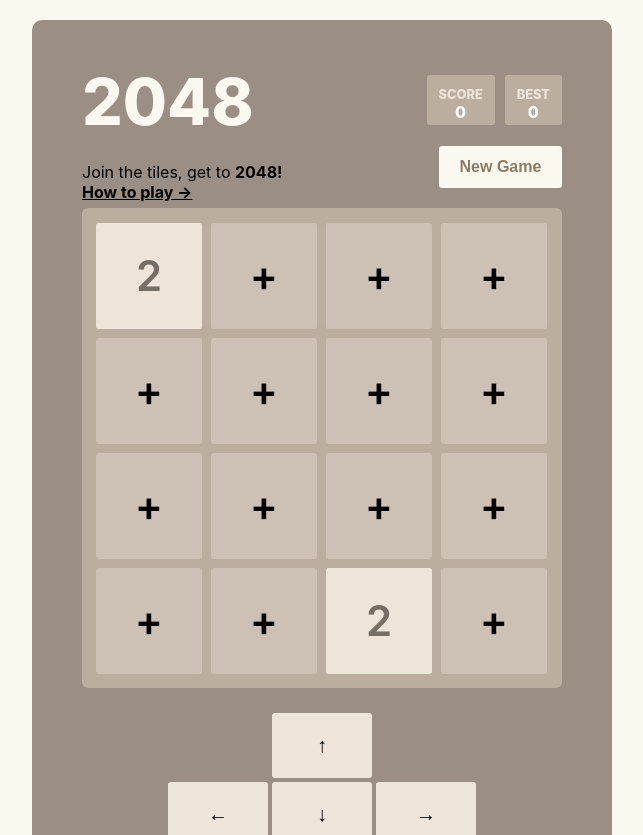
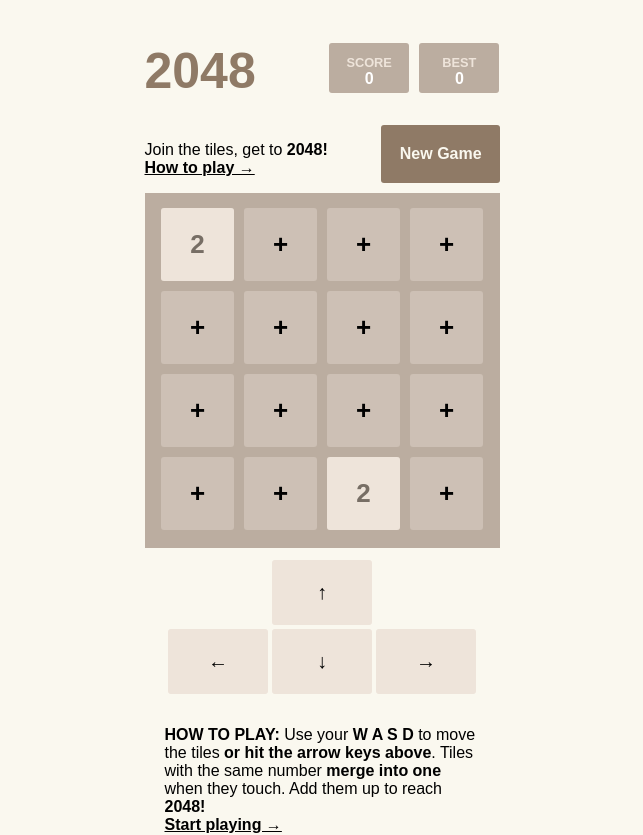
Before and after one commit to jpmgoes/2048-Game, a React (Create React App) app: page / in a window 1280 px wide. Shown: the top 835 px of the page, without its empty margins (318-961 px from the left). Built offline with nearby package versions, Linux system fonts and the light colour scheme.

Commit message:
css-refactored

```diff
--- a/src/App.js
+++ b/src/App.js
@@ -44,7 +44,7 @@
   function changeArrow(className) {
     const arrow = document.querySelector("." + className);
     if (arrow) {
-      setTimeout(() => (arrow.style.background = "#9b8e84"), 10);
+      arrow.style.background = "#9b8e84";
       setTimeout(() => (arrow.style.background = "#eee4da"), 150);
     }
   }
@@ -72,19 +72,19 @@
   };
 
   //!
-  // function a(matrix) {
-  //   let m = matrix.slice();
-  //   m[0][0] = 2048;
-  //   setMatrix(m);
-  // }
-  // function b(setMatrix) {
-  //   setMatrix([
-  //     [2, 4, 8, 16],
-  //     [32, 64, 128, 256],
-  //     [512, 1024, 2, 4],
-  //     [8, 16, 32, 64],
-  //   ]);
-  // }
+  function a(matrix) {
+    let m = matrix.slice();
+    m[0][0] = 2048;
+    setMatrix(m);
+  }
+  function b() {
+    setMatrix([
+      [2, 4, 8, 16],
+      [32, 64, 128, 256],
+      [512, 1024, 2, 4],
+      [8, 16, 32, 64],
+    ]);
+  }
   //!
   //^ commands
   useKey("KeyW", up);
@@ -95,6 +95,7 @@
   //^ Render
   return (
     <React.Fragment>
+      <div className="allGame">
         <div className="bigBoxWithArrows">
           <GameTop
             score={score}
@@ -106,16 +107,24 @@
             matrix={matrix}
             restartGame={() => restartGame(setMatrix, randomMatrix)}
           />
+          <div className="allArrows">
             <Arrows onUp={up} onLeft={left} onDown={down} onRight={right} />
           </div>
-      {/* <button onClick={() => a(matrix)}>win</button>
-      <button onClick={() => b(matrix)}>lose</button> */}
+        </div>
+        {/* <button onClick={() => a(matrix)} className="algoAI">
+          win
+        </button>
+        <button onClick={() => b(matrix)} className="algoAI">
+          lose
+        </button> */}
         <GameDown />
+      </div>
     </React.Fragment>
   );
 }
 
 export default App;
+
 function useKey(key, callback) {
   const callbackRef = useRef(callback);
 
--- /dev/null
+++ b/src/arrows.css
@@ -0,0 +1,21 @@
+.arrowTop {
+  display: grid;
+  justify-content: center;
+  grid-area: Aup;
+}
+.arrows {
+  grid-area: arrows;
+  display: grid;
+  grid-template-areas: "l m r";
+}
+.arrowGeneral {
+  background-color: #eee4da;
+  padding: 20px;
+  width: 100px;
+  margin: 2px;
+  border: solid 1px transparent;
+  border-radius: 3px;
+  font-size: 20px;
+  transition: all 0.5s;
+  cursor: pointer;
+}
--- a/src/components/BigBox.jsx
+++ b/src/components/BigBox.jsx
@@ -7,8 +7,14 @@
   return (
     <div className="bigSquare">
       <Win matrix={matrix} restartGame={restartGame} />
-      <Buttons matrix={matrix} />
-      <BigBoxTemplate matrix={matrix} />
+      <div className="allGameInnerDivs">
+        <div className="allNumAndNoNumsDivs">
+          <BigBoxTemplate matrix={matrix} />
+        </div>
+        <div className="allTemplateDivs">
+          <Buttons matrix={matrix} />
+        </div>
+      </div>
     </div>
   );
 }
--- a/src/components/BigBoxTemplate.jsx
+++ b/src/components/BigBoxTemplate.jsx
@@ -22,23 +22,31 @@
       <div className="bigBoxDefault bigBoxNumPosition">
         {matrix.map((arr, l) => {
           return arr.map((n, c) => {
-            if (n === null)
+            if (n === null) {
+              const style = {
+                gridArea: `b${l}${c}`,
+              };
               return (
-                <div className={"miniBoxDefault miniBox" + l + String(c)}>
-                  +
+                <div
+                  className={"miniBoxDefault miniBox" + l + String(c)}
+                  style={style}
+                >
+                  <a>+</a>
                 </div>
               );
+            }
             const index = color.num.indexOf(n);
             const style = {
               backgroundColor: color.color[index],
               color: n > 4 ? color.font[1] : color.font[0],
               cursor: "pointer",
+              gridArea: `b${l}${c}`,
             };
             function anime(l, c) {
               const minibox = document.querySelector(
                 ".miniBox" + l + String(c)
               );
-              setTimeout(() => (minibox.style.transform = "scale(1.2)"), 10);
+              minibox.style.transform = "scale(1.2)";
               setTimeout(() => (minibox.style.transform = "scale(1)"), 300);
             }
             return (
@@ -47,7 +55,7 @@
                 style={style}
                 onClick={() => anime(l, c)}
               >
-                {n}
+                <a>{n}</a>
               </div>
             );
           });
--- a/src/components/Buttons.jsx
+++ b/src/components/Buttons.jsx
@@ -3,9 +3,12 @@
   const makeButtons = () => {
     return (
       <div className="bigBoxDefault bigBoxNoNumPosition">
-        {matrix.map((arr) => {
-          return arr.map((n) => {
-            return <div className="miniBoxDefault noNum"></div>;
+        {matrix.map((arr, l) => {
+          return arr.map((n, c) => {
+            const style = {
+              gridArea: `b${l}${c}`,
+            };
+            return <div className="miniBoxDefault noNum" style={style}></div>;
           });
         })}
       </div>
--- a/src/components/GameDown.jsx
+++ b/src/components/GameDown.jsx
@@ -1,7 +1,7 @@
 export function GameDown() {
   const startPlaying = () => {
-    const bigBox = document.querySelector(".bigSquare");
-    setTimeout(() => (bigBox.style.background = "#f3d774"), 100);
+    const bigBox = document.querySelector(".allGameInnerDivs");
+    bigBox.style.background = "#f3d774";
     setTimeout(() => (bigBox.style.background = "#bbada0"), 1000);
   };
   return (
--- a/src/components/GameTop.jsx
+++ b/src/components/GameTop.jsx
@@ -4,7 +4,7 @@
 
   const howToPlay = () => {
     const startPlaying = document.querySelector(".gameDown");
-    setTimeout(() => (startPlaying.style.background = "#f3d774"), 100);
+    startPlaying.style.background = "#f3d774";
     setTimeout(() => (startPlaying.style.background = "transparent"), 1000);
   };
 
@@ -12,13 +12,12 @@
     <>
       <div className="gameTop">
         <h1>2048</h1>
-        {/* <h6>MORE EASY</h6> */}
         <Score score={score} history={history} setScore={setScore} />
         <button className="restartGame" onClick={restartGame}>
           New Game
         </button>
         <p className="topText">
-          Join the tiles, get to <strong>2048!</strong>{" "}
+          Join the tiles, get to <strong>2048!</strong> <br />
           <strong
             onClick={howToPlay}
             style={{ textDecoration: "underline", cursor: "pointer" }}
--- a/src/index.css
+++ b/src/index.css
@@ -1,292 +1,86 @@
 * {
   box-sizing: border-box;
+  font-family: Arial, Helvetica, sans-serif;
+  transition: all 0.2s;
 }
+html,
 body {
-  margin: 0;
-  font-family: -apple-system, BlinkMacSystemFont, "Segoe UI", "Roboto", "Oxygen",
-    "Ubuntu", "Cantarell", "Fira Sans", "Droid Sans", "Helvetica Neue",
-    sans-serif;
-  -webkit-font-smoothing: antialiased;
-  -moz-osx-font-smoothing: grayscale;
+  z-index: -15;
+  background-color: #faf8ef;
+}
+.allGame {
   display: grid;
   justify-content: center;
-  background-color: #faf8ef;
+  justify-items: center;
+  grid-template-areas:
+    ". . . ."
+    ". g g ."
+    ". d d ."
+    ". . . .";
+  z-index: -10;
+}
+.gameDown {
+  grid-area: d;
+}
+.bigBoxWithArrows {
+  grid-area: g;
+  display: grid;
+  grid-template-areas:
+    "t t t"
+    "g g g"
+    "ar ar ar";
+}
+.gameTop {
+  grid-area: t;
+  display: grid;
+  grid-template-areas:
+    "h1  . . s"
+    "htp . . new";
+}
+/* ^ gameTop - parts*/
+h1 {
+  grid-area: h1;
+}
+.scoreboard {
+  grid-area: s;
+  display: grid;
+  gap: 10px;
+  grid-template-areas: "score best";
+}
+.topText {
+  grid-area: htp;
+}
+.restartGame {
+  grid-area: new;
+}
+.bigSquare {
+  grid-area: g;
+  width: 100%;
+}
+.allArrows {
+  grid-area: ar;
+  display: grid;
+  grid-template-areas:
+    "Aup"
+    "arrows";
+  width: 100%;
+  z-index: 3;
+  justify-content: center;
+  align-items: center;
+  margin-top: 10px;
 }
 
-.bigSquare {
-  width: 480px;
-  height: 480px;
-  display: grid;
-  margin-top: 10px;
-  gap: 15px;
-  grid-template: repeat(4, 100px) / repeat(4, 100px);
-  justify-content: center;
-  align-content: center;
-  transition: all 0.5s;
-  border-radius: 6px;
-  background-color: #bbada0;
+/* */
+.algoAI {
+  position: absolute;
+  left: 100px;
 }
-.miniBoxDefault {
-  width: 106px;
-  height: 106px;
-  display: grid;
-  border-radius: 3px;
-  justify-content: center;
-  align-items: center;
-  text-align: center;
-  font-weight: 600;
-  font-size: 42px;
-  transition: all 0.1s;
-  position: relative;
-  right: 118px;
-  z-index: 1;
-}
-
-.noNum {
-  background-color: #cdc0b5;
-}
-.bigBoxNoNumPosition {
-  top: 170px;
-  right: -172px;
-}
-.bigBoxNumPosition {
-  top: 170px;
-  right: -57px;
-}
-.bigBoxDefault {
-  display: grid;
-  gap: 15px;
-  grid-template: repeat(4, 100px) / repeat(4, 100px);
-  justify-content: center;
-  align-content: center;
-  transition: all 0.5s;
-  border-radius: 6px;
-  position: relative;
-}
-.bigBoxWithArrows {
-  display: grid;
-  justify-content: center;
-  background-color: #9b8e84;
-  margin-top: 20px;
-  border-radius: 10px;
-  padding: 0px 50px 23px 50px;
-}
-.arrows {
-  width: 100%;
-  margin-top: 23px;
-  display: grid;
-  grid-template-areas: "bl bd br";
-  justify-content: center;
-}
-.arrowGeneral {
-  background-color: #eee4da;
-  padding: 20px;
-  width: 100px;
-  margin: 2px;
-  border: solid 1px transparent;
-  border-radius: 3px;
-  font-size: 20px;
-  transition: all 0.5s;
-  cursor: pointer;
-}
-.arrowGeneral:hover {
-  background-color: #cec5bb;
-}
-.arrowTop {
-  position: relative;
-  top: 23px;
-  right: -188px;
-}
-.arrowUP {
-  grid-area: bup;
-}
-.arrowLeft {
-  grid-area: bl;
-}
-.arrowDown {
-  grid-area: bd;
-}
-.arrowRight {
-  grid-area: br;
-}
-.arrowGeneral:focus {
-  border: 1px solid transparent;
-  outline: none;
-}
-.gameTop {
-  display: grid;
-  grid-template-areas:
-    "t . . . s"
-    "h . . . ."
-    "tt . . . bg";
-}
-h6 {
-  color: #fff;
-  grid-area: h;
-  height: 0;
-  margin: 0 0 0 103px;
-  position: relative;
-  top: -15px;
-  padding: 0;
-}
-.scoreboard {
-  display: grid;
-  grid-template-columns: repeat(2, auto);
-  justify-content: flex-end;
-  height: auto;
-  gap: 10px;
-  text-align: center;
-  grid-area: s;
-  margin-right: 0;
-}
-.scoreBase {
-  display: grid;
-  width: 100%;
-  height: 50px;
-  margin-top: 55px;
-  justify-self: center;
-  background-color: #bbada0;
-  color: #ffffff;
-  font-weight: 800;
-  padding: 12px;
-  border-radius: 3px;
-}
-.restartGame {
-  grid-area: bg;
-  background-color: #faf8ef;
-  color: #8f7a66;
-  font-weight: 800;
-  outline: none;
-  border: solid 1px transparent;
-  border-radius: 3px;
-  padding: 10px;
-  width: 70%;
-  margin-left: 52px;
-  margin-bottom: 10px;
-  cursor: pointer;
-  font-size: 1rem;
-}
-h1 {
-  color: #faf8ef;
-  font-size: 4rem;
-  font-weight: 800;
-  grid-area: t;
-  height: 40px;
-}
-.topText {
-  grid-area: tt;
-  width: 230px;
-  height: 20px;
-  padding-bottom: 10px;
-}
+/* GameDown */
 .gameDown {
   margin-top: 10px;
-  width: 580px;
+  width: 355px;
   padding: 20px;
   transition: all 0.5s;
   border-radius: 6px;
+  z-index: 10;
 }
-.winInterface {
-  display: grid;
-  justify-content: center;
-  align-items: center;
-  background-color: #faf8ef;
-  transition: all 0.5s;
-  opacity: 0;
-  border-radius: 6px;
-  height: 480px;
-  width: 480px;
-  position: relative;
-  top: -17px;
-  left: -17px;
-  z-index: -2;
-  color: #776e65;
-  text-align: center;
-  grid-template-areas:
-    ". . ."
-    ". t ."
-    ". b ."
-    ". . .";
-}
-.youWon {
-  font-size: 4rem;
-  height: 0;
-  grid-area: t;
-}
-.youWonButton {
-  display: grid;
-  justify-content: center;
-  text-align: center;
-  align-items: center;
-  grid-area: b;
-  height: 50px;
-  color: #faf8ef;
-  outline: none;
-  border: solid 1px transparent;
-  border-radius: 6px;
-  background-color: #776e65;
-  font-size: 1rem;
-  cursor: pointer;
-  font-weight: 800;
-  z-index: -2;
-}
-/* ^ smartphone */
-@media (max-width: 600px) {
-  body {
-    width: 150%;
-  }
-  .bigSquare {
-    width: 360px;
-    height: 360px;
-    grid-template: repeat(4, 85px) / repeat(4, 85px);
-    gap: 2px;
-  }
-  .bigBoxWithArrows {
-    width: 440px;
-    margin-left: 10%;
-  }
-  .miniBoxDefault {
-    width: 70px;
-    height: 70px;
-  }
-  .bigBoxNoNumPosition {
-    top: 137px;
-    right: -170px;
-  }
-  .bigBoxNumPosition {
-    top: 137px;
-    right: -83px;
-  }
-  .bigBoxDefault {
-    display: grid;
-    gap: 2px;
-    grid-template: repeat(4, 85px) / repeat(4, 85px);
-  }
-  .arrowTop {
-    position: relative;
-    top: 23px;
-    right: -128px;
-  }
-  .gameDown {
-    width: 440px;
-    margin: 5px 0 0 10%;
-  }
-  .winInterface {
-    height: 360px;
-    width: 360px;
-    top: -7px;
-    left: -7px;
-    z-index: -2;
-  }
-  .youWon {
-    font-size: 2rem;
-    height: 0;
-    grid-area: t;
-  }
-}
-@media (max-width: 600) {
-  .gameDown {
-  }
-  .bigBoxWithArrows {
-  }
-}
--- a/src/index.js
+++ b/src/index.js
@@ -1,6 +1,9 @@
 import React from "react";
 import ReactDOM from "react-dom";
 import "./index.css";
+import "./mainPartGame.css";
+import "./topGame.css";
+import "./arrows.css";
 import App from "./App";
 import reportWebVitals from "./reportWebVitals";
 
--- /dev/null
+++ b/src/mainPartGame.css
@@ -0,0 +1,89 @@
+.allGameInnerDivs {
+  display: grid;
+  height: 355px;
+  background-color: #bbada0;
+  justify-content: center;
+  align-items: center;
+  padding: 15px 0px 0 0px;
+  position: relative;
+  top: -355px;
+}
+.bigBoxDefault {
+  display: grid;
+  gap: 10px;
+  grid-template-areas:
+    "b00 b01 b02 b03"
+    "b10 b11 b12 b13"
+    "b20 b21 b22 b23"
+    "b30 b31 b32 b33";
+  z-index: 2;
+}
+.bigBoxNoNumPosition {
+  position: relative;
+  top: -322px;
+  z-index: 0;
+}
+.miniBoxDefault {
+  display: grid;
+  justify-content: center;
+  align-items: center;
+  text-align: center;
+  height: 73px;
+  width: 73px;
+  font-weight: 600;
+  font-size: 26px;
+  border-radius: 3px;
+  z-index: 1;
+}
+.noNum {
+  border-radius: 3px;
+  height: 73px;
+  width: 73px;
+  background-color: #cdc0b5;
+}
+/* win and game over */
+.bigSquare {
+  height: 355px;
+}
+.winInterface {
+  position: relative;
+  height: 355px;
+  width: 355px;
+  transition: all 0.5s;
+  background-color: #faf8ef;
+  display: grid;
+  justify-content: center;
+  align-items: center;
+  z-index: -2;
+  color: #776e65;
+  text-align: center;
+  grid-template-areas:
+    ". . ."
+    ". t ."
+    ". b ."
+    ". . .";
+}
+
+.youWon {
+  font-size: 2rem;
+  height: 0;
+  grid-area: t;
+}
+
+.youWonButton {
+  display: grid;
+  justify-content: center;
+  text-align: center;
+  align-items: center;
+  grid-area: b;
+  height: 50px;
+  color: #faf8ef;
+  outline: none;
+  border: solid 1px transparent;
+  border-radius: 6px;
+  background-color: #776e65;
+  font-size: 1rem;
+  cursor: pointer;
+  font-weight: 800;
+  z-index: -2;
+}
--- /dev/null
+++ b/src/topGame.css
@@ -0,0 +1,41 @@
+h1 {
+  font-size: 50px;
+  height: 50px;
+  color: #8f7a66;
+}
+/* score */
+.scoreBase {
+  display: grid;
+  width: 80px;
+  height: 50px;
+  justify-self: center;
+  background-color: #bbada0;
+  color: #fff;
+  font-weight: 800;
+  padding: 12px;
+  border-radius: 3px;
+  text-align: center;
+  margin-top: 35px;
+}
+.score {
+  grid-area: score;
+  position: relative;
+}
+.best {
+  grid-area: best;
+}
+/* new game */
+.restartGame {
+  color: #faf8ef;
+  background-color: #8f7a66;
+  font-weight: 800;
+  outline: none;
+  border: solid 1px transparent;
+  border-radius: 3px;
+  padding: 10px;
+  width: 70%;
+  margin-left: 52px;
+  margin-bottom: 10px;
+  cursor: pointer;
+  font-size: 16px;
+}
```
Lines whose indentation alone changed are shown as unchanged.
